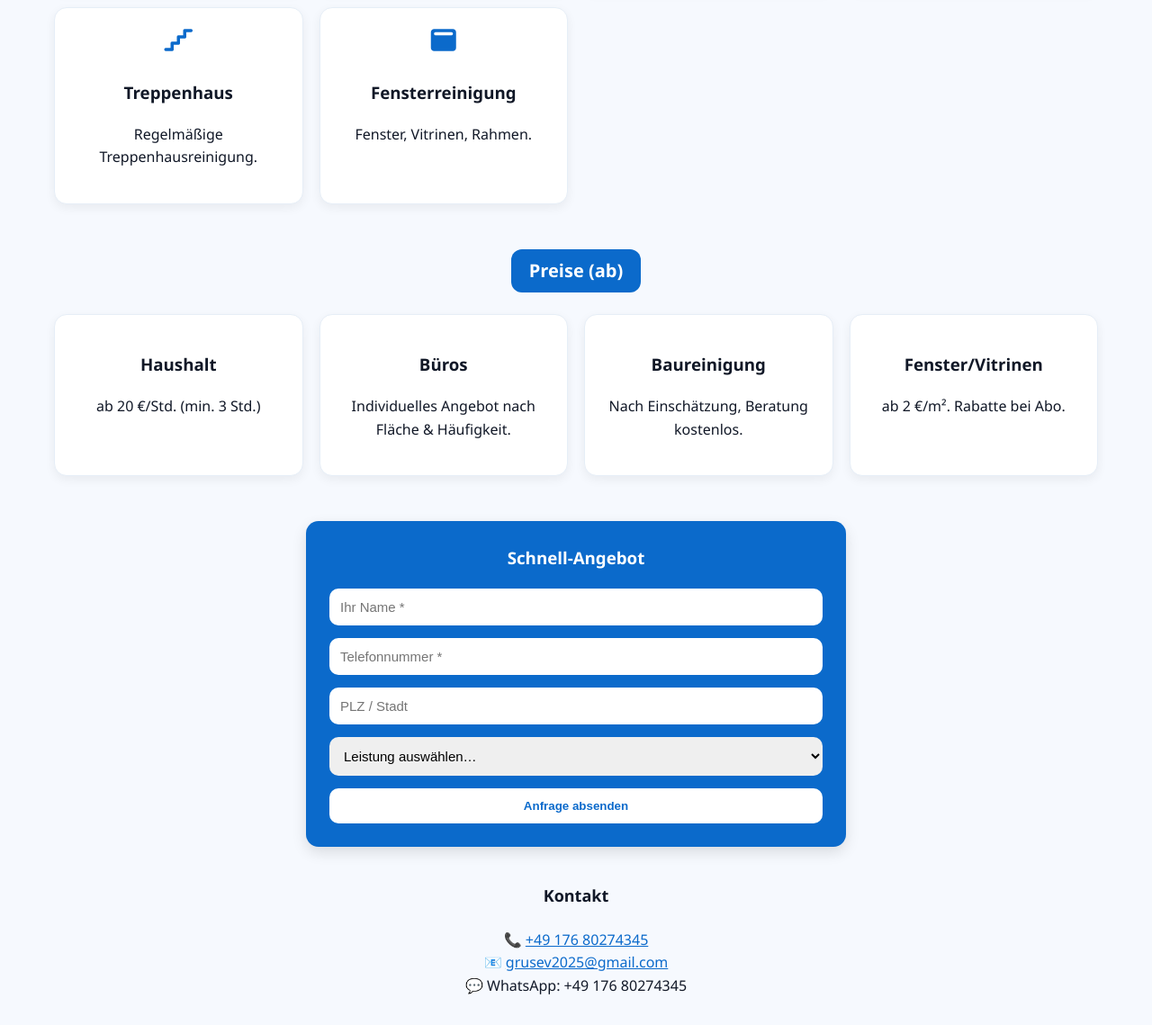
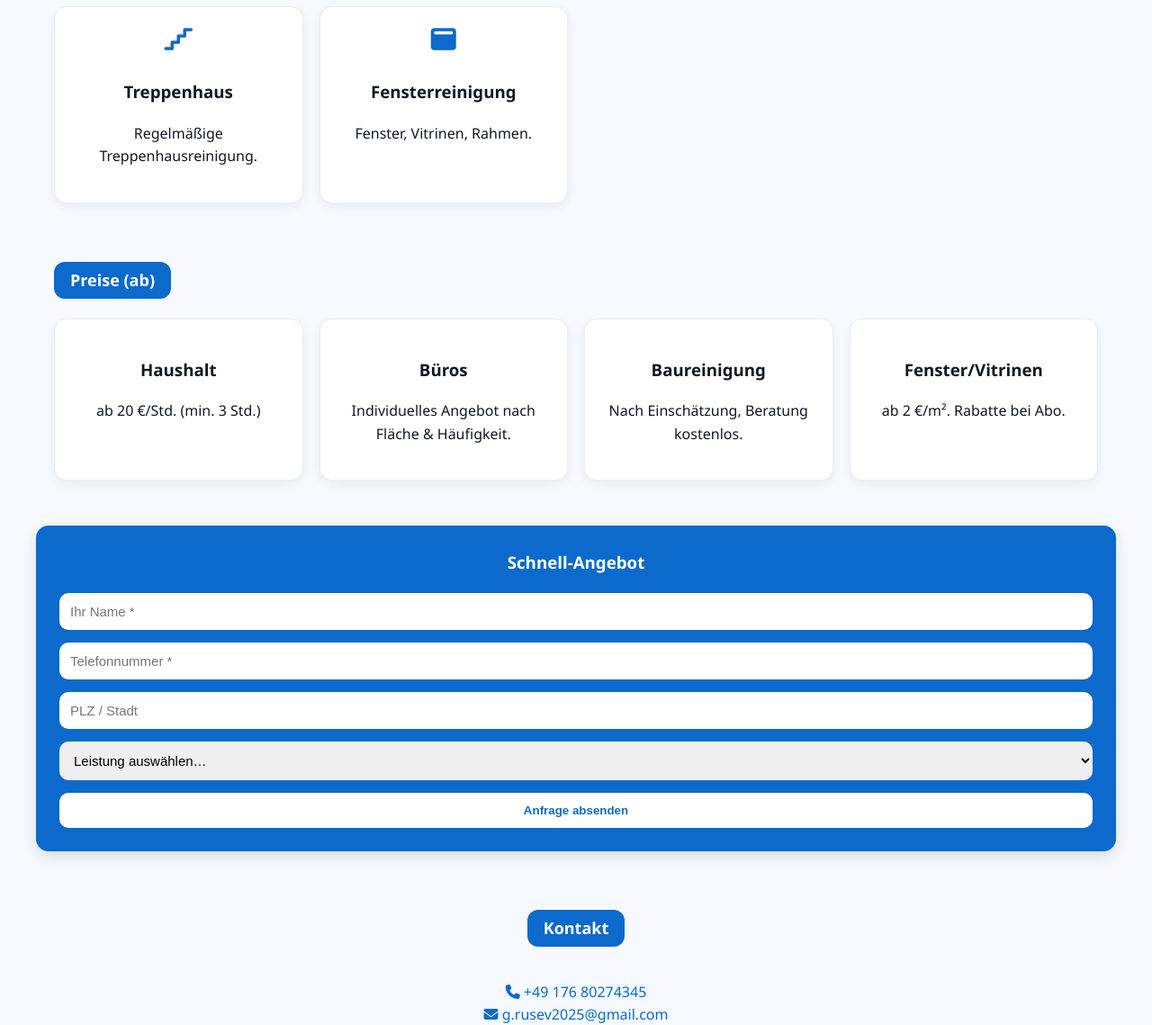
Before and after one commit to grusev2025-boop/georgi-rusev-site, a plain HTML site: page index.html in a window 1280 px wide. Shown: the part 886-2025 px from the top of the page at 90% size. Drawn offline with Linux system fonts and the light colour scheme.

Commit message:
Update index.html

```diff
--- a/index.html
+++ b/index.html
@@ -6,11 +6,6 @@
   <title>Georgi Rusev Gebäudereinigung – Köln</title>
   <meta name="description" content="Sauberkeit & Vertrauen – Gebäudereinigung für Köln & Umgebung. Haushalts-, Büro-, Glas- & Baureinigung. Angebot in 30 Minuten." />
   <meta name="theme-color" content="#0b6acb" />
-
-  <!-- Favicon -->
-  <link rel="icon" type="image/png" href="logo.png">
-  <link rel="apple-touch-icon" href="logo.png">
-
   <link rel="stylesheet" href="https://cdnjs.cloudflare.com/ajax/libs/font-awesome/6.5.0/css/all.min.css" />
   <style>
     :root { --blue:#0b6acb; --blue2:#3aa0ff; --bg:#f6f9fe; --max:1200px }
@@ -25,9 +20,8 @@
       font-size:clamp(18px,2.4vw,22px)}
     .toggle{display:none;font-size:26px;color:#0b6acb;cursor:pointer}
     .menu{display:flex;gap:22px;align-items:center}
-    .menu a{text-decoration:none;color:#374151;font-weight:700;
-      padding:6px 14px;border:2px solid #0b6acb;border-radius:10px;transition:.3s}
-    .menu a:hover{background:#0b6acb;color:#fff}
+    .menu a{text-decoration:none;color:#374151;font-weight:700}
+    .menu a:hover{color:#0b6acb}
     @media (max-width:860px){
       .toggle{display:block}
       .menu{display:none;position:absolute;right:20px;top:60px;background:#fff;border:1px solid #e6eef7;border-radius:12px;box-shadow:0 10px 20px rgba(0,0,0,.12);padding:12px;flex-direction:column;gap:10px}
@@ -49,28 +43,14 @@
 
     /* SECTIONS */
     section{max-width:var(--max);margin:50px auto;padding:0 20px}
-    h2{font-size:18px;margin-bottom:22px}
-
-    /* Специално за Leistungen & Preise */
-    #leistungen h2,
-    #preise h2 {
-      display:inline-block;
-      background:#0b6acb;
-      color:#fff;
-      padding:8px 20px;
-      border-radius:12px;
-      font-size:20px;
-      margin:0 auto 24px;
-      text-align:center;
-    }
-    #leistungen, #preise { text-align:center; }
+    h2{display:inline-block;background:#0b6acb;color:#fff;padding:6px 18px;border-radius:12px;font-size:18px;margin-bottom:22px}
 
     .cards{display:grid;gap:18px;grid-template-columns:repeat(auto-fit,minmax(220px,1fr))}
     .card{background:#fff;border:1px solid #e6eef7;border-radius:14px;box-shadow:0 4px 12px rgba(0,0,0,.06);padding:22px;text-align:center}
     .card i{font-size:28px;color:#0b6acb;margin-bottom:10px}
 
     /* SCHNELL-ANGEBOT */
-    .angebot{background:#0b6acb;border-radius:14px;padding:26px;color:#fff;box-shadow:0 6px 16px rgba(0,0,0,.12);max-width:600px;margin:0 auto}
+    .angebot{background:#0b6acb;border-radius:14px;padding:26px;color:#fff;box-shadow:0 6px 16px rgba(0,0,0,.12)}
     .angebot h3{margin-top:0;color:#fff;text-align:center}
     .angebot form{display:grid;gap:14px}
     .angebot input,.angebot select{width:100%;padding:12px;border-radius:10px;border:none;font-size:15px}
@@ -84,6 +64,16 @@
     /* Back-to-top button */
     #topBtn{display:none;position:fixed;bottom:20px;right:20px;z-index:99;background:#0b6acb;color:#fff;border:none;padding:14px;border-radius:50%;cursor:pointer;box-shadow:0 4px 8px rgba(0,0,0,.3);font-size:18px}
     #topBtn:hover{background:#094f94}
+
+    /* CONTACT LINKS */
+    .contact-link {
+      text-decoration: none;
+      color: #0b6acb;
+      font-weight: 500;
+    }
+    .contact-link:hover {
+      text-decoration: underline;
+    }
   </style>
 </head>
 <body>
@@ -157,9 +147,16 @@
 
 <section id="kontakt" style="text-align:center;margin-top:40px">
   <h2>Kontakt</h2>
-  <p>📞 <a href="tel:+4917680274345" style="color:#0b6acb">+49 176 80274345</a><br>
-     📧 <a href="mailto:g.rusev2025@gmail.com" style="color:#0b6acb">grusev2025@gmail.com</a><br>
-     💬 WhatsApp: +49 176 80274345</p>
+  <p>
+    <i class="fas fa-phone" style="color:#0b6acb"></i>
+    <a href="tel:+4917680274345" class="contact-link">+49 176 80274345</a><br>
+
+    <i class="fas fa-envelope" style="color:#0b6acb"></i>
+    <a href="mailto:g.rusev2025@gmail.com" class="contact-link">g.rusev2025@gmail.com</a><br>
+
+    <i class="fab fa-whatsapp" style="color:#25D366"></i>
+    <span class="contact-link">+49 176 80274345</span>
+  </p>
 </section>
 
 <footer>
```
